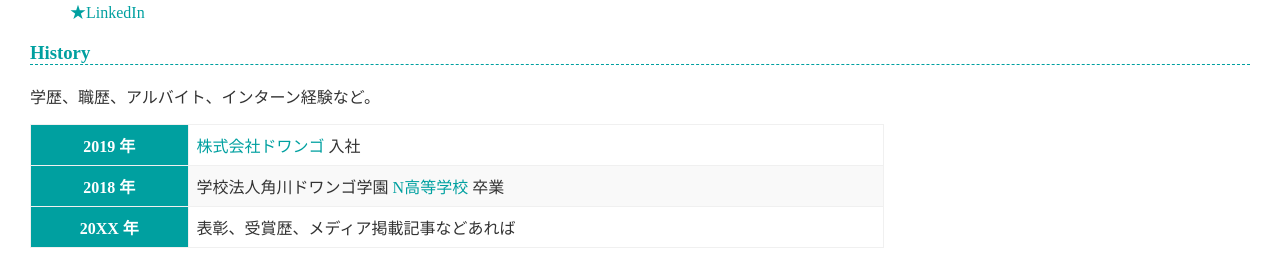
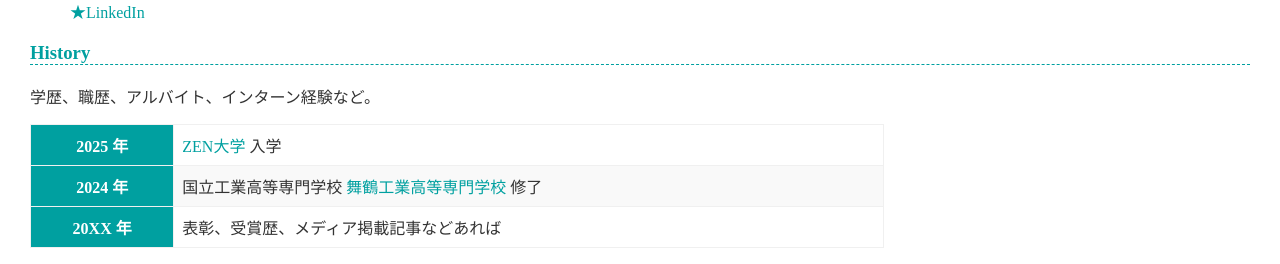
Before and after one commit to chanbe-develop/chanbe.github.io, a plain HTML site: page index.html in a window 1280 px wide. Shown: the part 1320-1584 px from the top of the page. Drawn offline with Linux system fonts and the light colour scheme.

Commit message:
学歴を追加

```diff
--- a/index.html
+++ b/index.html
@@ -64,12 +64,12 @@
     <p>学歴、職歴、アルバイト、インターン経験など。</p>
     <table>
       <tr>
-        <th>2019 年</th>
-        <td><a href="https://dwango.co.jp/">株式会社ドワンゴ</a> 入社</td>
+        <th>2025 年</th>
+        <td><a href="https://zen.ac.jp/">ZEN大学</a> 入学</td>
       </tr>
       <tr>
-        <th>2018 年</th>
-        <td>学校法人角川ドワンゴ学園 <a href="https://nnn.ed.jp/">N高等学校</a> 卒業</td>
+        <th>2024 年</th>
+        <td>国立工業高等専門学校 <a href="https://www.maizuru-ct.ac.jp/">舞鶴工業高等専門学校</a> 修了</td>
       </tr>
       <tr>
         <th>20XX 年</th>
```
